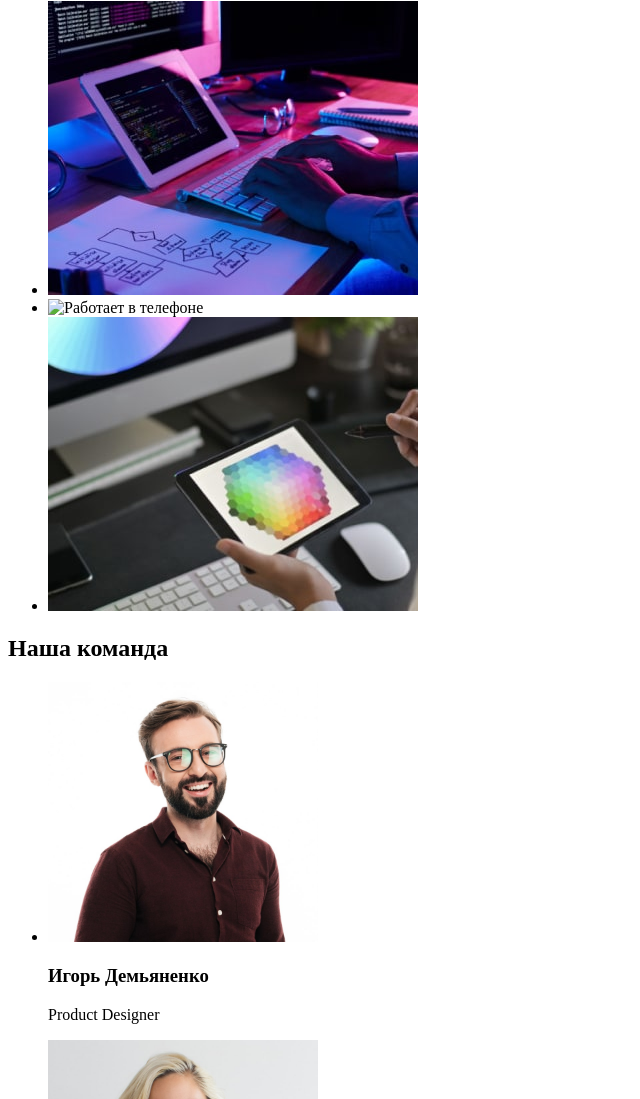
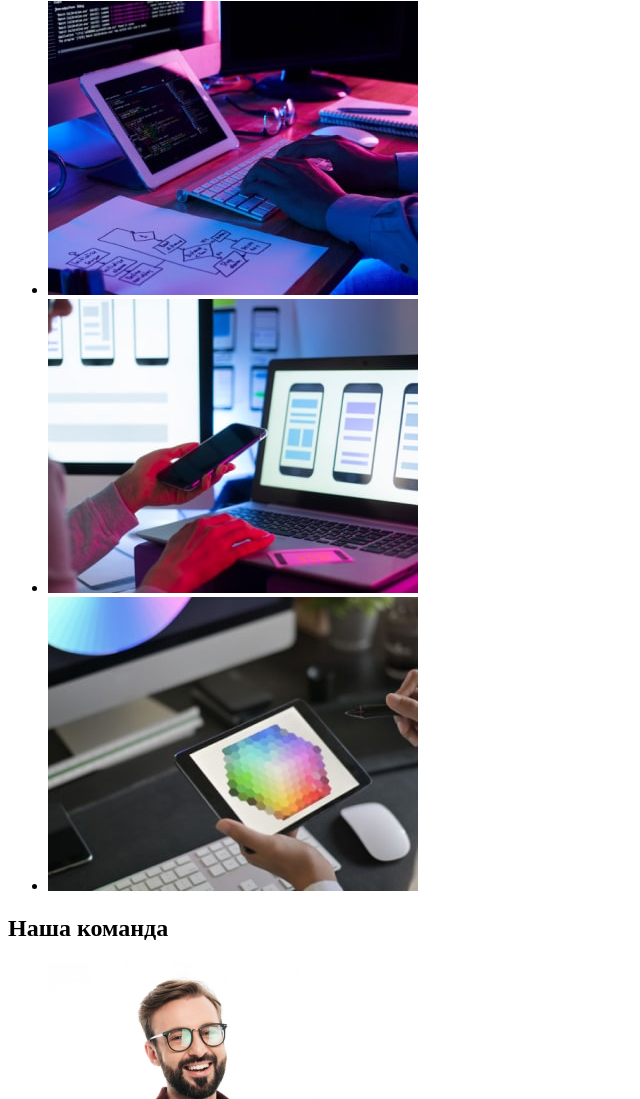
Before and after one commit to Immayou/goit-markup-hw-01, a plain HTML site: page index.html in a window 1280 px wide. Shown: the part 611-1710 px from the top of the page, without its empty margins (0-640 px from the left). Drawn offline with Linux system fonts and the light colour scheme.

Commit message:
Добавляет формат картинки box-2-min.jpg

```diff
--- a/index.html
+++ b/index.html
@@ -58,7 +58,7 @@
     <h2>Чем мы занимаемся</h2>
     <ul>
         <li><img src="./images/box-1-min.jpg" alt="Печатает на клавиатуре" width="370" height="294"></li>
-        <li><img src="./images/box-2-min" alt="Работает в телефоне" width="370" height="294"></li>
+        <li><img src="./images/box-2-min.jpg" alt="Работает в телефоне" width="370" height="294"></li>
         <li><img src="./images/box-3-min.jpg" alt="Работает с планшетом" width="370" height="294"></li>
     </ul>
 </section>
```
